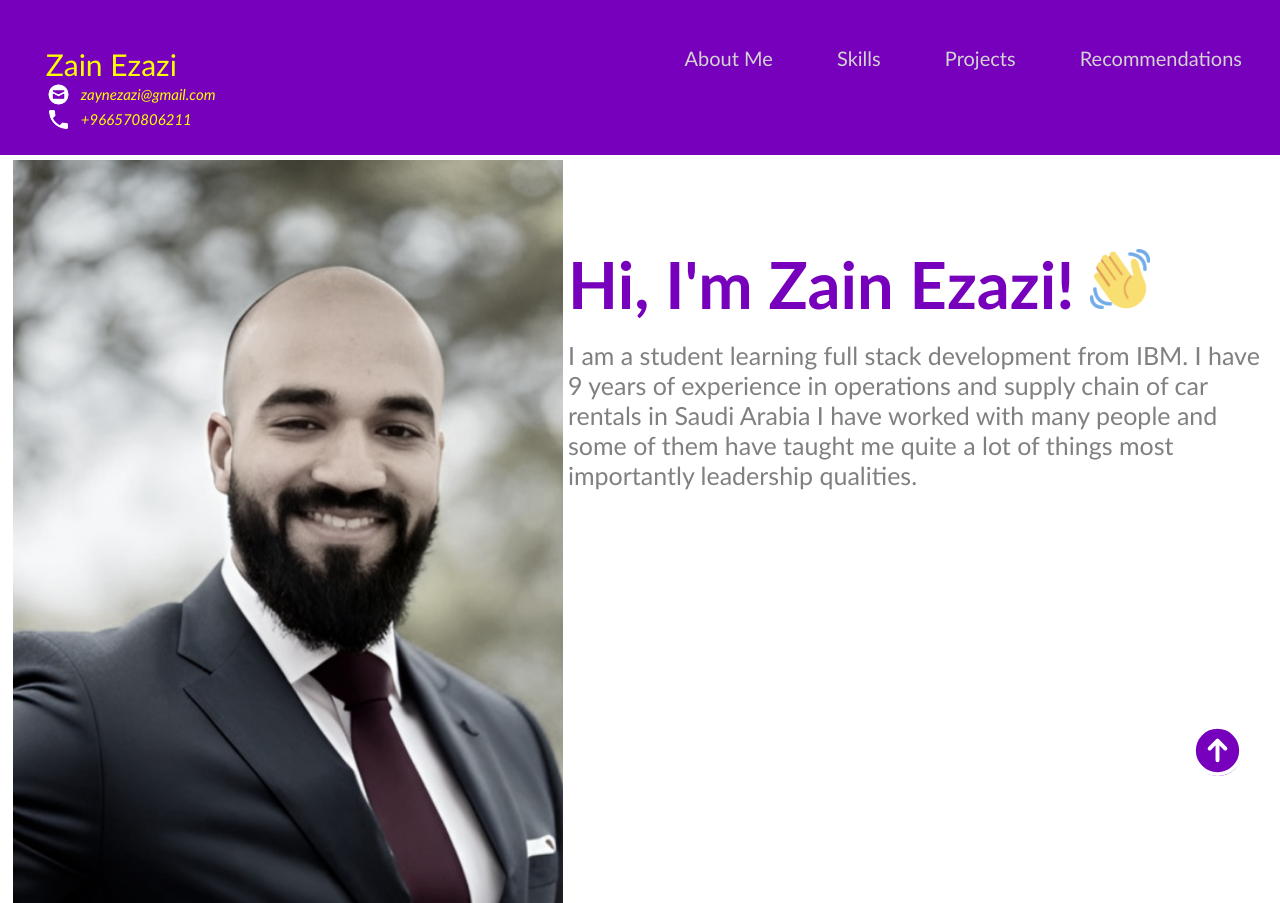
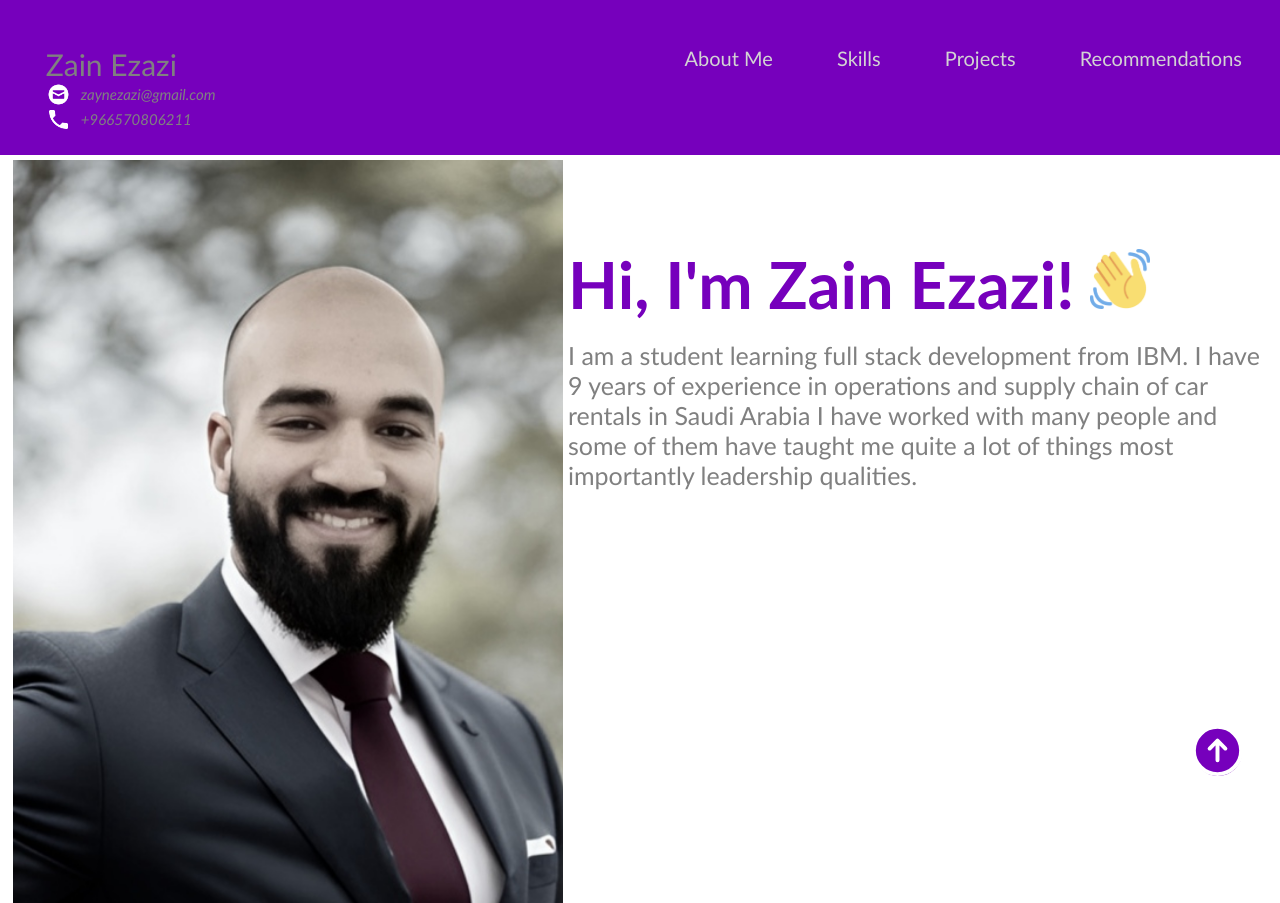
Before and after one commit to zaynezazi/ZainEzazitestPortfolio, a plain HTML site: page index.html in a window 1280 px wide. Shown: the top 903 px of the page. Drawn offline with Linux system fonts and the light colour scheme.

Commit message:
Update style.css

```diff
--- a/style.css
+++ b/style.css
@@ -38,7 +38,7 @@ body {
   float: left;
   padding-left: 2cm;
   font-size: 30px;
-  color: yellow;
+  color: gray;
 }
 
 .profile_name .contact_info {
```
